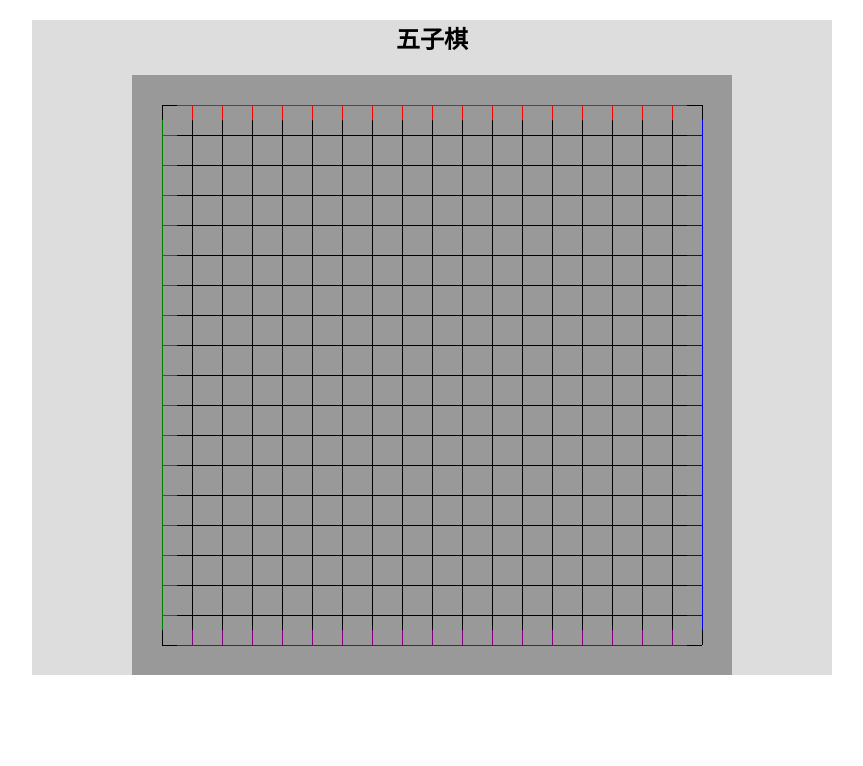
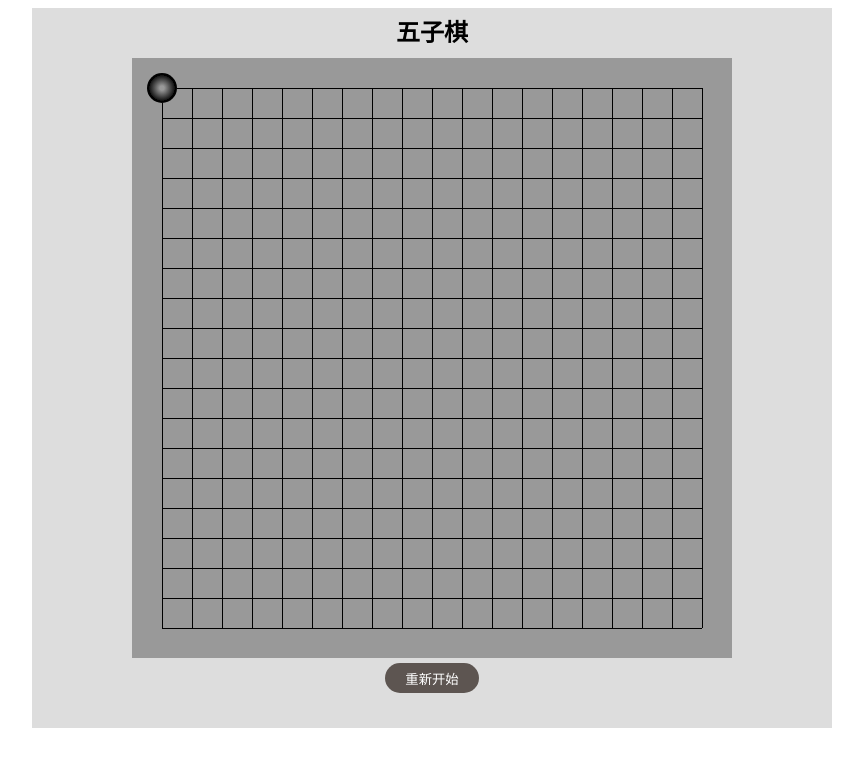
Before and after one commit to czx95110/wu, a plain HTML site: page index.html in a window 1280 px wide. Both pictures are taken after a click on the element 370 px from the left and 104 px from the top of the page. Shown: the whole page, without its empty margins (208-1071 px from the left). Drawn offline with Linux system fonts and the light colour scheme.

```diff
--- a/index.html
+++ b/index.html
@@ -6,14 +6,14 @@
   <meta name="Keywords" content=""/>
   <meta name="description" content=""/>
   <link rel="stylesheet" href="me.css"/>
-  <title>hello</title>
+  <title>五子棋</title>
 </head>
 <body>
 
 <div class="container" >
-  <h2 style="text-align: center;">五子棋</h2>
+  <h2 class="title">五子棋</h2>
   <div class="panel" id="gamePanel">
-    <b class="cell top left white"></b>
+   <!-- <b class="cell top left white"></b>
     <b class="cell top "></b>
     <b class="cell top"></b>
     <b class="cell top black"></b>
@@ -59,8 +59,11 @@
     <b class="cell  "></b>
     <b class="cell bottom right "></b>
 
-
+-->
   </div>
+ <div class="btns">
+  <button type="button" id="resetGame" class="btn">重新开始</button>
+ </div>
 </div>
 
 
--- a/index.js
+++ b/index.js
@@ -1,58 +1,106 @@
 
-(function(){
-  var panel = $('#gamePanel');
-  var html = '';
-  var row = 19;//行
-  var cellList = [];
 var gameFive = {
-    init: function () {
-      for (var i = 0; i < row; i++) {
-        for (var j = 0; j < row; j++) {
+  panel:$('#gamePanel'),
+  line:19,
+  tmpHtml:'',
+  player1:true,
+  addCell: function (pstClass,i,j) {
+    return `<b id="cid_${i}_${j}" class="cell ${pstClass}"></b>`;
+
+  },
+  drawPanel: function () {
+    for (var i = 0; i < this.line; i++) {
+      for (var j = 0; j < this.line; j++) {
         if(i==0) {
           if (j == 0) {
-              html += addCell('top left', i, j);
+            this.tmpHtml += this.addCell('top left', i, j);
 
-            } else if (j == row - 1) {
-              html += addCell('top right', i, j);
+          } else if (j == this.line - 1) {
+            this.tmpHtml += this.addCell('top right', i, j);
           } else {
-              html += addCell('top', i, j);
+            this.tmpHtml += this.addCell('top', i, j);
           }
-          }else if(i==row-1){
+        }else if(i==this.line-1){
           if (j == 0) {
-              html += addCell('bottom left', i, j);
+            this.tmpHtml += this.addCell('bottom left', i, j);
 
-            } else if (j == row - 1) {
-              html += addCell('bottom right', i, j);
+          } else if (j == this.line - 1) {
+            this.tmpHtml += this.addCell('bottom right', i, j);
           } else {
-              html += addCell('bottom', i, j);
+            this.tmpHtml += this.addCell('bottom', i, j);
           }
         } else  if (j == 0) {
-            html += addCell(' left', i, j);
+          this.tmpHtml += this.addCell(' left', i, j);
 
-          } else if (j == row - 1) {
-            html += addCell(' right', i, j);
+        } else if (j == this.line - 1) {
+          this.tmpHtml += this.addCell(' right', i, j);
         } else {
-            html += addCell('', i, j);
+          this.tmpHtml += this.addCell('', i, j);
         }
       }
     }
-      panel.html(html);
+    this.panel.html(this.tmpHtml);
+    this.tmpHtml='';
+  },
+  chess: function () {
+    this.panel.on('click','.cell', function (e) {
+      var me = $(e.target);
+      var isEmpty = !me.hasClass('active');
+      // 如果为空（不含active类） 可以下子
+      if(isEmpty){
+        if(this.player1){
+          me.addClass('black active');
+          //me.html('+').siblings().html('');
+          this.player1=false;
+        }else{
+          me.addClass('white active');
+          //me.html('+').siblings().html('');
+          this.player1=true;
+        }
+      }
+      this.isWin(e);
+    }.bind(this));
+  },
+  addBtnEvents: function () {
+    var btnReset = $('#resetGame');
+    btnReset.on('click', function (e) {
+     this.drawPanel();
+    }.bind(this));
+  },
+  isWin: function (e) {
+    var me = $(e.target),
+        str = me.attr('id').split('_'),
+        row = parseInt(str[1]), //当前单元格所在行号
+        col = parseInt(str[2]); //当前单元格所在列号
+    var rules={
+      direction1:[],
+      direction2:[],
+      direction3:[],
+      direction4:[]
+    };
+    // 水平方向判断
+    function horizontalJudge() {
+
+    }
+    // 垂直方向判断
+    function verticalJudge() {
+
+    }
+    // 对角线 左上-右下
+    function leftTopToRightBottomJudge() {
+
+    }
+    // 对角线 左下-右上
+    function leftBottomToRightTopJudge() {
+
+    }
+
+  },
+  init: function () {
+    this.drawPanel();
+    this.chess();
+    this.addBtnEvents();
   }
 };
 
-
-  function addCell(addCell, i, j) {
-    //return '<b id="cid_'+i+'_'+j+'" class="cell '+addCell+'"></b>';
-    return `<b id="cid_${i}_${j}" class="cell ${addCell}"></b>`;
-  }
-  var cellWidth=parseFloat($('.cell').css('width'));
-
-  panel.css({
-    width:cellWidth*row,
-    height:cellWidth*row
-  });
-
-
 gameFive.init();
-
-})();
--- a/me.scss
+++ b/me.scss
@@ -1,12 +1,18 @@
 .container{
   width: 800px;
   margin: 0 auto;
+  padding-bottom: 30px;
   background: #ddd;
+}
+.title{
+  margin:5px;
+  padding: 5px;
+  text-align: center;
 }
 .panel{
   position: relative;
-  width: 450px;
-  height: 450px;
+  width: 570px;
+  height: 570px;
   margin: 0 auto;
   padding: 15px;
   background: #999;
@@ -19,6 +25,7 @@
   height: 30px;
   text-align: center;
   line-height: 30px;
+  border-radius: 50%;
   cursor: pointer;
   &.active{
     border-radius: 50%;
@@ -61,7 +68,7 @@
       left: 0;
       width: 30px;
       height: 1px;
-      background: red;
+      background: #000;
     }
     &:after{
       content: '';
@@ -70,7 +77,7 @@
       left: 15px;
       width: 1px;
       height: 15px;
-      background: red;
+      background: #000;
     }
 
   }
@@ -82,7 +89,7 @@
       left: 15px;
       width: 1px;
       height: 30px;
-      background: blue;
+      background: #000;
     }
     &:after{
       content: '';
@@ -91,7 +98,7 @@
       left: 0;
       width: 15px;
       height: 1px;
-      background: blue;
+      background: #000;
     }
   }
   &.bottom{
@@ -102,7 +109,7 @@
       left: 0;
       width: 30px;
       height: 1px;
-      background: purple;
+      background: #000;
     }
     &:after{
       content: '';
@@ -111,7 +118,7 @@
       left: 15px;
       width: 1px;
       height: 15px;
-      background: purple;
+      background: #000;
     }
 
   }
@@ -123,7 +130,7 @@
       left: 15px;
       width: 1px;
       height: 30px;
-      background: green;
+      background: #000;
     }
     &:after{
       content: '';
@@ -132,7 +139,7 @@
       left: 15px;
       width: 15px;
       height: 1px;
-      background: green;
+      background: #000;
     }
   }
   &.top.left{
@@ -226,3 +233,17 @@
     }
   }
 }
+.btns{
+  padding: 5px 0;
+  text-align: center;
+  .btn{
+    height: 30px;
+    padding: 0 20px;
+    border: 0;
+    outline: 0;
+    border-radius: 50px;
+    background: #5d5551;
+    color: #fff;
+    cursor: pointer;
+  }
+}
```
Also changed, not shown: me.css. Lines whose indentation alone changed are shown as unchanged.
